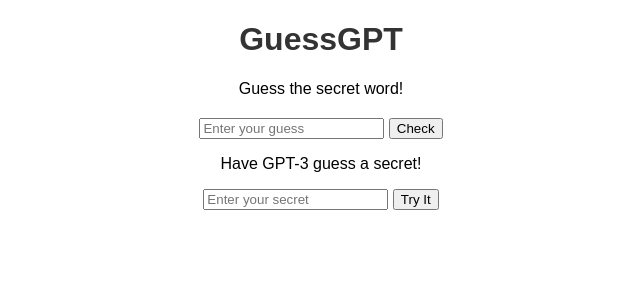
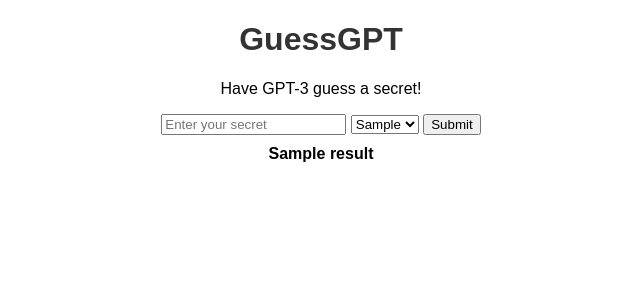
Before and after one commit to Onyxqk/GuessGPT, a Flask app: template templates/guessGPT.html in a window 1280 px wide. Shown: the top 300 px of the page, without its empty margins (319-959 px from the left). Run offline with Flask 3, Linux system fonts and the light colour scheme; the template is opened without the code that fills it: most values are stand-ins (such as "Sample title", 1, 10 or a date in 2020).

Commit message:
update to include choice of model

```diff
--- a/app.py
+++ b/app.py
@@ -1,14 +1,25 @@
-from flask import Flask
-from flask import render_template
+from flask import Flask, render_template, request
 
 import LLM_calls
 
 app = Flask(__name__)
+app.config['SECRET_KEY'] = "Really any string will do here since we won't deploy this"
 
-@app.route("/")
+
+@app.route("/", methods=("GET", "POST"))
 def index():
-    return render_template('guessGPT.html')
-
-@app.route("/standard_prompt")
-def standard_prompt():
-    return LLM_calls.standard_prompt_game('apple')
+    result = ""
+    prompt_models = ['text-davinci-003', 'text-davinci-002', 'text-davinci-001']
+    chat_models = ['gpt-3.5-turbo']
+    model_options = chat_models + prompt_models
+    if request.method == "POST":
+        secret = request.form.get('secret')
+        if not secret:
+            result = 'You must enter a secret to run the game'
+        else:
+            model_selection = request.form.get('model')
+            if model_selection in prompt_models:
+                result = LLM_calls.standard_prompt_game(secret, model_selection)
+            else:
+                result = LLM_calls.chat_completion_game(secret, model_selection)
+    return render_template('guessGPT.html', result=result, model_options=model_options)
--- a/templates/guessGPT.html
+++ b/templates/guessGPT.html
@@ -7,20 +7,20 @@
 <script src="{{ url_for('static', filename='guessGPT.js') }}"></script>
 <body>
   <h1>GuessGPT</h1>
-  <p>Guess the secret word!</p>
-
-  <div id="guess">
-    <input type="text" id="input" placeholder="Enter your guess">
-    <button onclick="checkGuess()">Check</button>
-  </div>
 
   <p>Have GPT-3 guess a secret!</p>
 
-  <div id="user-secret">
-    <input type="text" id="secret-input" placeholder="Enter your secret">
-    <button onclick="standardPromptSecret()">Try It</button>
-  </div>
+  <form method="post">
+    <input type="text" id="secret" name="secret" placeholder="Enter your secret"></input>
+    <select name="model">
+      <option value="{{model_options[0]}}" selected>{{model_options[0]}}</option>
+      {% for model_option in model_options[1:] %}
+        <option value="{{model_option}}">{{model_option}}</option>
+      {% endfor %}
+    </select>
+    <button type="submit">Submit</button>
+  </form>
 
-  <div id="result"></div>
+  <div id="result">{{result}}</div>
 </body>
 </html>
```
Also changed, not shown: LLM_calls.py (+16 -7 lines).
